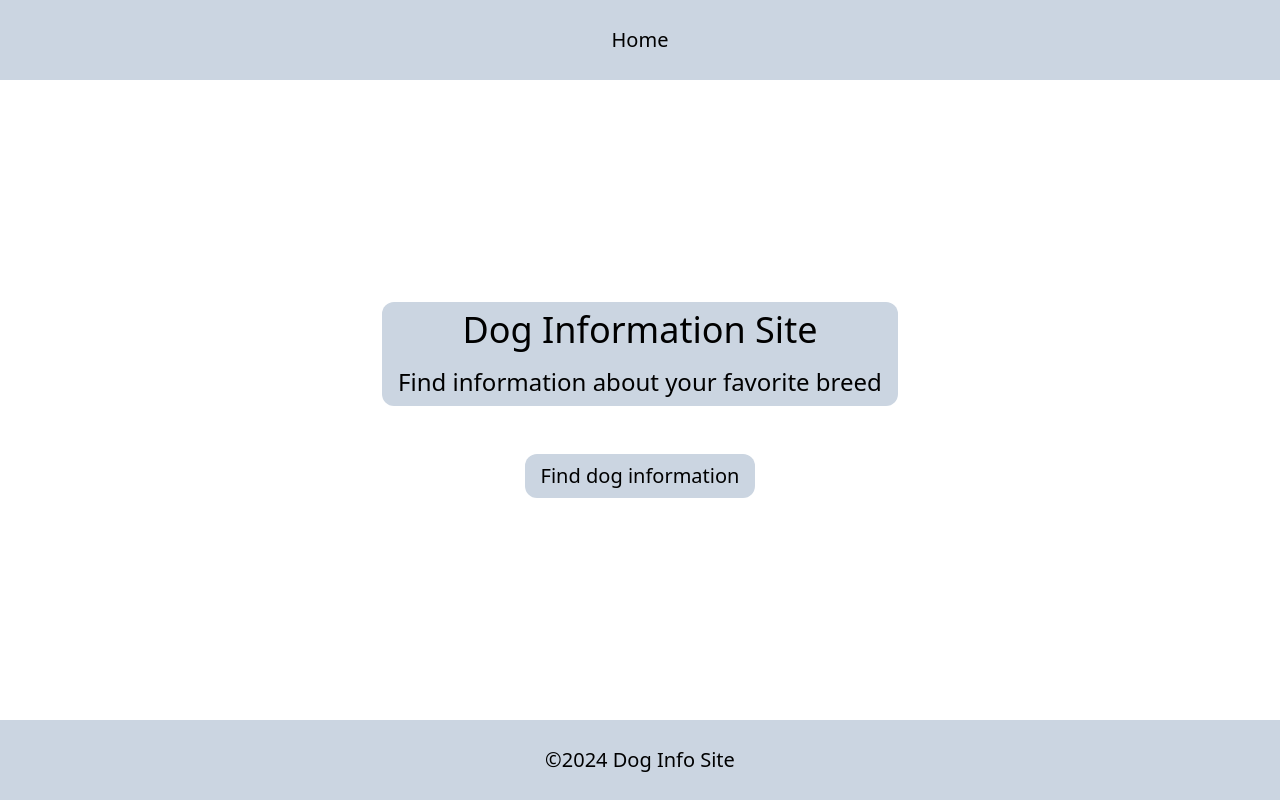
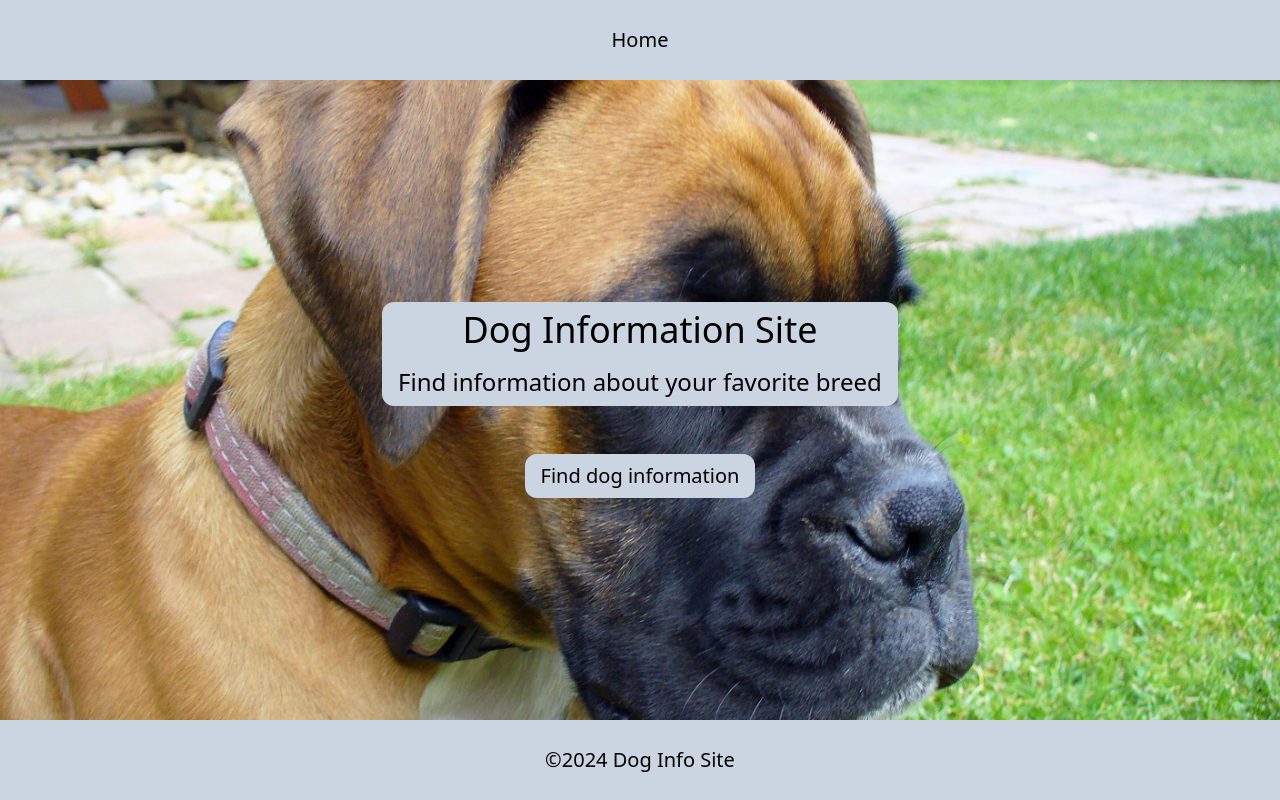
Before and after one commit to gabholli/dog-site-v3, a Next.js app in the folder dog-site-v3/: page / in a window 1280 px wide. Built offline with nearby package versions, Linux system fonts and the light colour scheme; no server answers.

Commit message:
Made single background image for home page

```diff
--- a/dog-site-v3/src/app/page.tsx
+++ b/dog-site-v3/src/app/page.tsx
@@ -8,29 +8,31 @@ export default function Home() {
 
   const [backgroundImage, setBackgroundImage] = useState(null)
 
-  useEffect(() => {
+  // useEffect(() => {
 
-    // Fetch from local API route (not external API)
-    axios
-      .get("/api/homeRandomImages")
-      .then((response) => {
-        if (response.data && response.data.length > 0) {
-          setBackgroundImage(response.data[0].url); // Set the image URL
-        }
-      })
-      .catch((error) => {
-        console.log(error)
-      })
-  }, [])
+  //   // Fetch from local API route (not external API)
+  //   axios
+  //     .get("/api/homeRandomImages")
+  //     .then((response) => {
+  //       if (response.data && response.data.length > 0) {
+  //         setBackgroundImage(response.data[0].url); // Set the image URL
+  //       }
+  //     })
+  //     .catch((error) => {
+  //       console.log(error)
+  //     })
+  // }, [])
 
   return (
+    <div className="bg-dogBackground bg-cover bg-center h-full w-full
+      flex justify-center">
       <div className="flex flex-col justify-center items-center gap-y-12 px-4
             bg-cover bg-center"
-      style={{
-        backgroundImage: backgroundImage ? `url(${backgroundImage})` : "none",
-        minHeight: "100%", width: "100%", backgroundRepeat: "no-repeat",
-        backgroundSize: "cover", backgroundPosition: "center", objectFit: "contain"
-      }}
+      // style={{
+      //   backgroundImage: backgroundImage ? `url(${backgroundImage})` : "none",
+      //   minHeight: "100%", width: "100%", backgroundRepeat: "no-repeat",
+      //   backgroundSize: "cover", backgroundPosition: "center", objectFit: "contain"
+      // }}
       >
         <div className="bg-slate-300 px-4 py-2 flex flex-col gap-y-4 rounded-xl">
           <h1 className="text-center text-4xl">Dog Information Site</h1>
@@ -43,5 +45,6 @@ export default function Home() {
           Find dog information
         </Link>
       </div >
+    </div >
   )
 }
--- a/dog-site-v3/tailwind.config.ts
+++ b/dog-site-v3/tailwind.config.ts
@@ -10,7 +10,7 @@ export default {
     extend: {
       backgroundImage: {
         "clouds": "url('/clouds.jpg')",
-        "dogBackground": "url('/Boxer Puppy2.jpg')"
+        "dogBackground": "url('/Boxer Puppy1.jpg')"
       },
       colors: {
         background: "var(--background)",
```
Lines whose indentation alone changed are shown as unchanged.
